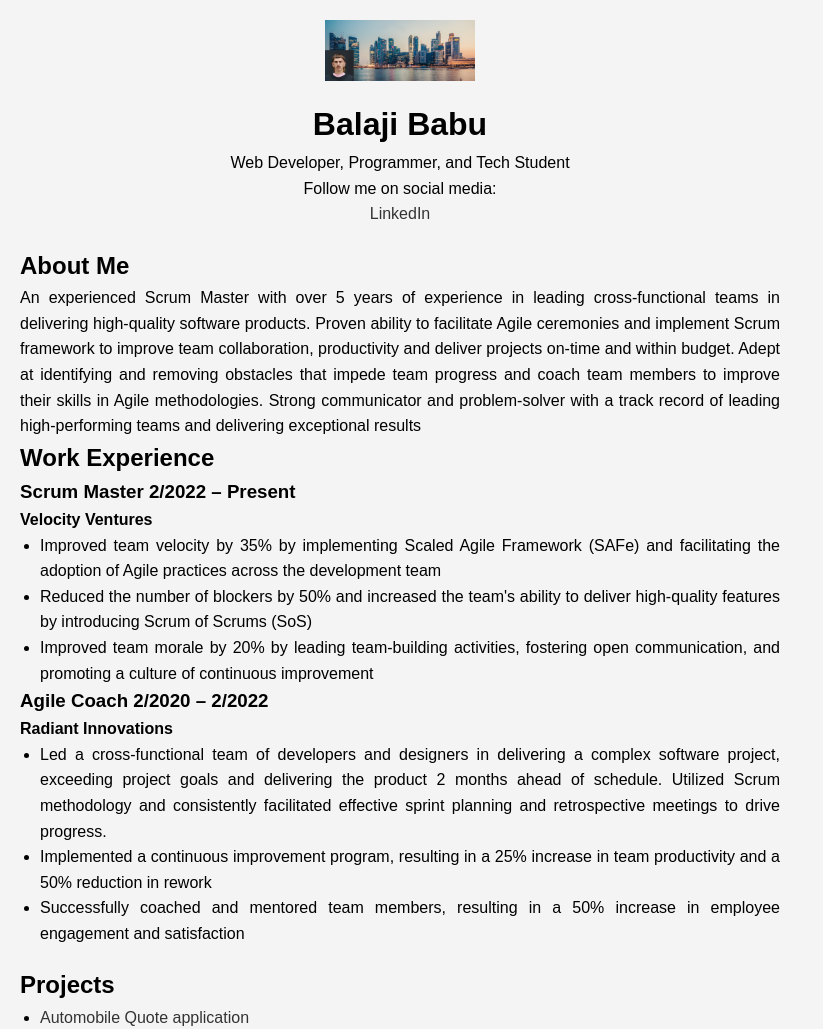
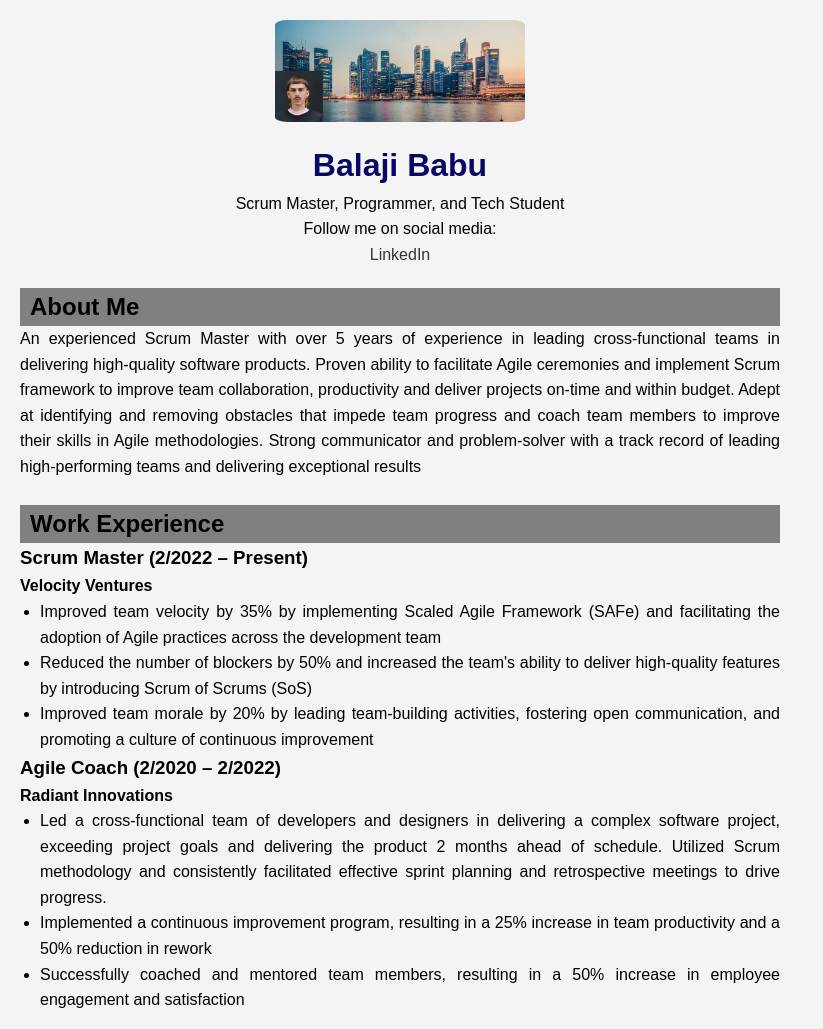
Before and after one commit to ezbaji/bio, a plain HTML site: page index.html in a window 1280 px wide. Shown: the top 1029 px of the page, without its empty margins (0-823 px from the left). Drawn offline with Linux system fonts and the light colour scheme.

Commit message:
updated css and content

```diff
--- a/bio.css
+++ b/bio.css
@@ -4,6 +4,7 @@
     padding: 0;
     max-width: 800px;
     box-sizing: border-box;
+    font-family: sans-serif;
 }
 
 body {
@@ -12,15 +13,17 @@ body {
     padding: 20px;
     background-color: #f4f4f4;
 }
-  header {
+header {
     text-align: center;
     margin-bottom: 20px;
 }
   .profile-img {
-    width: 150px;
+    width: 250px;
     height: auto;
+    border-radius: 5%;
 }
 h1 {
+    color:rgb(8, 8, 100);
     margin-top: 10px;
 }
   .bio, .projects {
@@ -41,3 +44,12 @@ li{
 .about, li {
     text-align: justify;
 }
+
+a:hover {
+    text-decoration: underline;
+}
+
+h2{
+    padding-left: 10px;
+    background-color: gray;
+}
--- a/index.html
+++ b/index.html
@@ -10,7 +10,7 @@
         <header>
            <img src="profile-picture.jpg" alt="Some Person" class="profile-img"/>
            <h1>Balaji Babu</h1>
-           <p>Web Developer, Programmer, and Tech Student</p>
+           <p>Scrum Master, Programmer, and Tech Student</p>
            <p>Follow me on social media:</p>
            <p>
                <a href="https://www.linkedin.com/in/balaji-babu-sw-pm/"
@@ -19,17 +19,17 @@
         </header>
         <main>
             <section class="bio">
-                <h2>About Me</h2>
+                <h2> About Me</h2>
                 <p class="about">An experienced Scrum Master with over 5 years of experience in leading cross-functional
                     teams in delivering high-quality software products. Proven ability to facilitate
                     Agile ceremonies and implement Scrum framework to improve team collaboration, productivity
                     and deliver projects on-time and within budget. Adept at identifying and removing obstacles that
                     impede team progress and coach team members to improve their skills in Agile methodologies.
                     Strong communicator and problem-solver with a track record of leading high-performing teams
-                    and delivering exceptional results</p>
-                <h2>Work Experience</h2>
+                    and delivering exceptional results</p> <br>
+                <h2> Work Experience</h2>
                 <h3>Scrum Master
-                    2/2022 – Present</h3>
+                    (2/2022 – Present)</h3>
                 <p>
                     <strong>Velocity Ventures </strong><br>
                     <ul>
@@ -43,7 +43,7 @@
                 </p>
                 <h3>
                     Agile Coach
-                    2/2020 – 2/2022
+                    (2/2020 – 2/2022)
                 </h3>
                 <p>
                     <strong>Radiant Innovations</strong>
@@ -60,7 +60,7 @@
                 </p>
             </section>
             <section class="projects">
-                <h2>Projects</h2>
+                <h2> Projects</h2>
                 <ul>
                     <li><a href="https://www.google.com">Automobile Quote application</a></li>
                     <li><a href="https://www.tealhq.com/">Renters insurance application</a></li>
```
